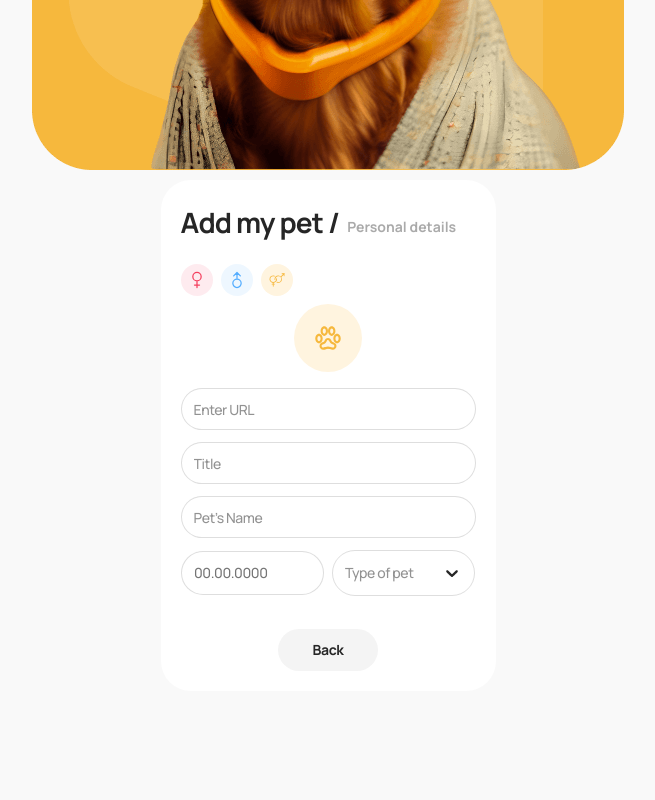
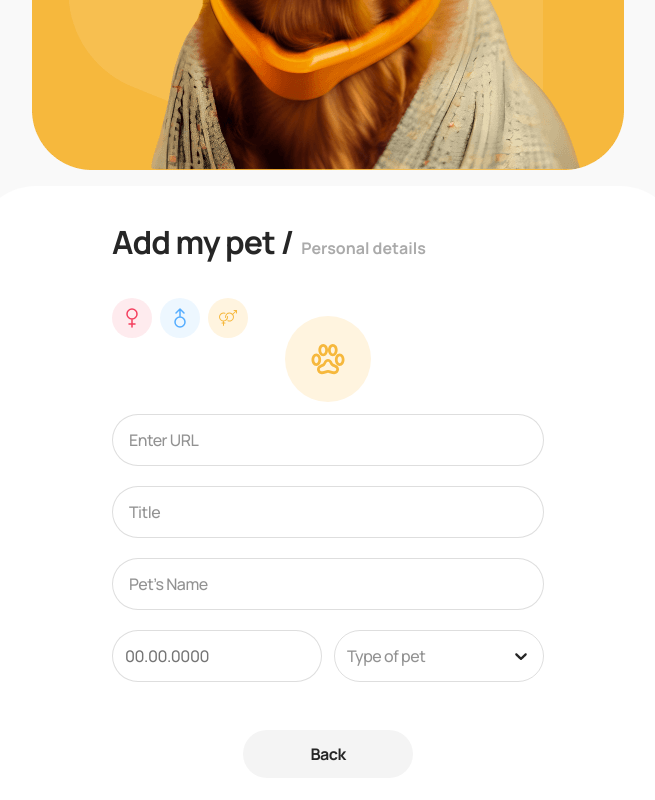
Before and after one commit to AlexandraKhalimon/pet-love-app, a Next.js app: page /add-pet in a window 1280 px wide. Shown: the part 598-1398 px from the top of the page, without its empty margins (312-967 px from the left). Before the commit the page ends 1309 px from the top, so only its background shows below. Built offline with nearby package versions, Linux system fonts and the light colour scheme.

Commit message:
style(add-pet-page): add responsive styles for tablet

```diff
--- a/app/(private routes)/add-pet/page.module.css
+++ b/app/(private routes)/add-pet/page.module.css
@@ -6,3 +6,10 @@
   align-items: center;
   gap: 10px;
 }
+
+@media (min-width: 768px) {
+  .section {
+    padding: 0 32px 32px;
+    gap: 16px;
+  }
+}
--- a/components/AddPetForm/AddPetForm.module.css
+++ b/components/AddPetForm/AddPetForm.module.css
@@ -415,3 +415,138 @@
     font-size: 12px;
   }
 }
+
+@media (min-width: 768px) {
+  .section {
+    padding: 40px 136px;
+    width: 704px;
+    border-radius: 60px;
+    position: relative;
+  }
+
+  .titleContainer {
+    margin-bottom: 40px;
+  }
+
+  .header {
+    font-size: 32px;
+  }
+
+  .subtitle {
+    font-size: 16px;
+    line-height: 125%;
+  }
+
+  .genderBar {
+    margin-bottom: 76px;
+  }
+
+  .radio {
+    padding: 8px;
+    width: 40px;
+    height: 40px;
+  }
+
+  .radio svg {
+    width: 24px;
+    height: 24px;
+  }
+
+  .petImage,
+  .defaultImage {
+    position: absolute;
+    top: 130px;
+    left: 50%;
+    transform: translateX(-50%);
+    margin-bottom: 12px;
+  }
+
+  .petImage {
+    width: auto;
+    height: 86px;
+  }
+
+  .defaultImage {
+    width: 86px;
+    height: 86px;
+    padding: 21px;
+  }
+
+  .defaultImage > .icon {
+    width: 44px;
+    height: 44px;
+  }
+
+  .formInputs {
+    gap: 18px;
+    margin-bottom: 46px;
+  }
+
+  .formInputs .input {
+    width: 432px;
+    height: 52px;
+    padding: 16px;
+    font-size: 16px;
+    line-height: 125%;
+  }
+
+  .formInputs .input::placeholder {
+    font-size: 16px;
+    line-height: 125%;
+  }
+
+  .selectWrapper {
+    gap: 12px;
+  }
+
+  /*Calendar window*/
+  .customPopper :global(.react-datepicker) {
+    font-size: 14px;
+  }
+
+  .selectControl {
+    width: 210px;
+    height: 52px;
+    font-size: 16px;
+    line-height: 125%;
+  }
+
+  .selectPlaceholder {
+    font-size: 16px;
+    line-height: 125%;
+  }
+
+  .selectMenu {
+    width: 210px;
+    height: 142px;
+  }
+
+  .selectMenuList {
+    padding: 14px;
+  }
+
+  .selectOption {
+    font-size: 16px;
+    line-height: 125%;
+  }
+
+  .error {
+    font-size: 12px;
+  }
+
+  .backBtn {
+    width: 170px;
+    height: 48px;
+    padding: 14px;
+    font-size: 16px;
+    line-height: 125%;
+  }
+
+  .submitBtn {
+    width: 170px;
+    height: 48px;
+    padding: 14px;
+    font-size: 16px;
+    line-height: 125%;
+  }
+}
--- a/components/AddPetForm/AddPetForm.tsx
+++ b/components/AddPetForm/AddPetForm.tsx
@@ -152,6 +152,7 @@ export default function AddPetForm() {
           <Image
             src={petImage}
             alt="Pet image"
+            sizes="(max-width: 767px) 68px, (min-width: 768px) 86px"
             width={68}
             height={68}
             className={css.petImage}
```
